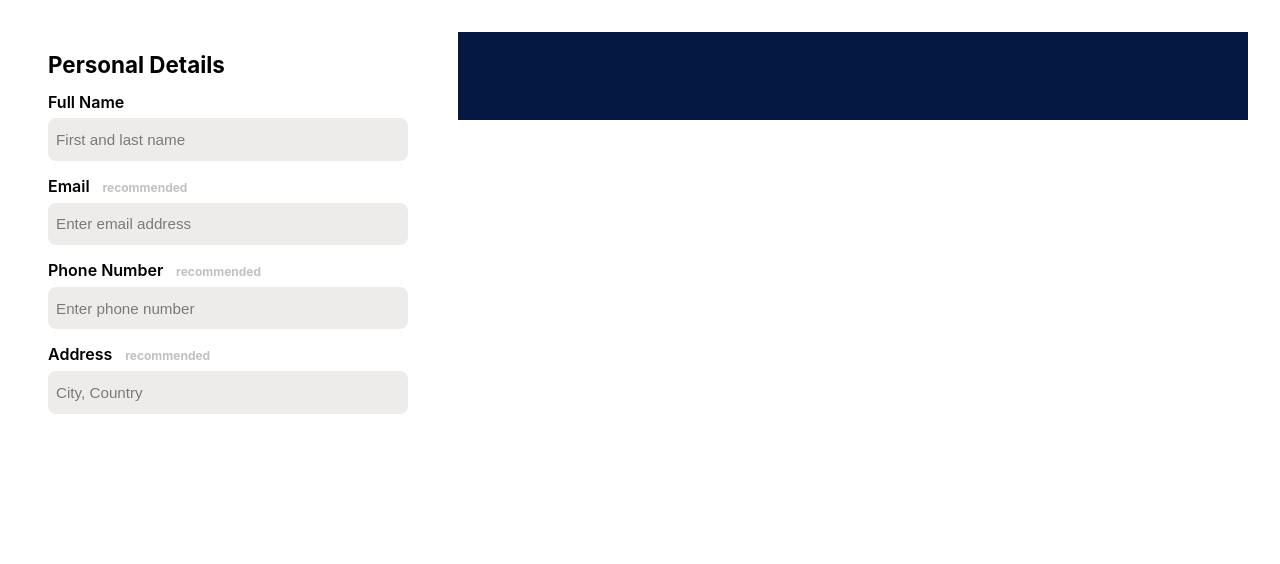
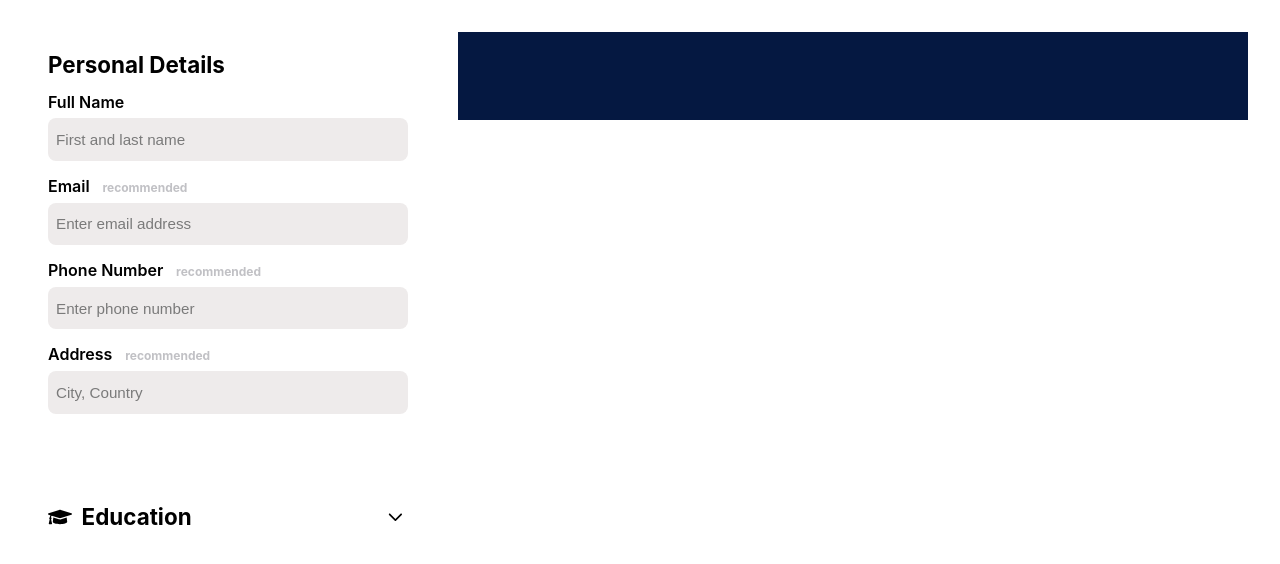
Before and after one commit to sobrands/cv-application, a React app: page / in a window 1280 px wide. Shown: the top 564 px of the page. Built offline with nearby package versions, Linux system fonts and the light colour scheme; the HTML template or start-up script is replaced by a standard one.

Commit message:
Added Education Modal

```diff
--- a/src/components/Form.jsx
+++ b/src/components/Form.jsx
@@ -1,10 +1,12 @@
 import "../styles/Form.css";
+import ExperienceModal from "./form-sections/ExperienceModal";
 import PersonalDetails from "./form-sections/PersonalDetails";
 
 export default function Form({ handleInputChange }) {
   return (
     <div className="formFill">
       <PersonalDetails handleInputChange={handleInputChange} />
+      <ExperienceModal />
     </div>
   );
 }
--- /dev/null
+++ b/src/components/form-sections/ExperienceModal.jsx
@@ -0,0 +1,84 @@
+import { useState } from "react";
+import "../../styles/Modal.css";
+import { RxCaretDown } from "react-icons/rx";
+import { FaGraduationCap } from "react-icons/fa";
+
+export default function ExpandableModal() {
+  const [isOpen, setIsOpen] = useState(false);
+  const [isFill, setIsFill] = useState(false);
+
+  function toggleExpand() {
+    setIsOpen(!isOpen);
+  }
+
+  function toggleFill() {
+    setIsFill(!isFill);
+  }
+
+  return (
+    <div className="formSection">
+      <div className="title">
+        <div className="titleName">
+          <FaGraduationCap className="titleLogo" />
+          <h1>Education</h1>
+        </div>
+        <button className={isOpen ? "open" : ""} onClick={toggleExpand}>
+          <RxCaretDown />
+        </button>
+      </div>
+      {isOpen && (
+        <div className={isOpen ? "open" : ""}>
+          {isFill ? (
+            <div className="fields">
+              <div className="details">
+                <label htmlFor="school">School</label>
+                <input
+                  id="school"
+                  name="school"
+                  placeholder="Enter school / university"
+                ></input>
+              </div>
+              <div className="details">
+                <label htmlFor="degree">Degree</label>
+                <input
+                  id="degree"
+                  name="degree"
+                  placeholder="Enter degree / field of study"
+                ></input>
+              </div>
+              <div className="details">
+                <label htmlFor="startDate">Start Date</label>
+                <input
+                  id="startDate"
+                  name="startDate"
+                  placeholder="Enter start date"
+                ></input>
+              </div>
+              <div className="details">
+                <label htmlFor="endDate">End Date</label>
+                <input
+                  id="endDate"
+                  name="endDate"
+                  placeholder="Enter end date"
+                ></input>
+              </div>
+              <div className="buttons">
+                <button className="delete">Delete</button>
+                <div className="edit">
+                  <button className="cancel" onClick={toggleFill}>
+                    Cancel
+                  </button>
+                  <button className="save">Save</button>
+                </div>
+              </div>
+            </div>
+          ) : (
+            <div className="add">
+              <button onClick={toggleFill}>+ Education</button>
+            </div>
+          )}
+        </div>
+      )}
+    </div>
+  );
+}
--- a/src/components/form-sections/PersonalDetails.jsx
+++ b/src/components/form-sections/PersonalDetails.jsx
@@ -2,7 +2,7 @@ import "../../styles/PersonalDetails.css";
 
 export default function PersonalDetails({ handleInputChange }) {
   return (
-    <div className="form">
+    <div className="formSection">
       <h1>Personal Details</h1>
       <div className="fields">
         <div className="details">
--- a/src/styles/Form.css
+++ b/src/styles/Form.css
@@ -1,5 +1,16 @@
 .formFill {
   flex-basis: 520px;
+  display: flex;
+  flex-direction: column;
+  gap: 2.5rem;
+}
+
+.formSection {
+  background-color: white;
+  color: black;
+  padding: 0.5rem 1rem;
+  border-radius: 10px;
+  border-color: #6d6767;
 }
 
 h1 {
--- /dev/null
+++ b/src/styles/Modal.css
@@ -0,0 +1,92 @@
+.formSection button:hover {
+  cursor: pointer;
+}
+
+.titleName {
+  display: flex;
+  align-items: center;
+  gap: 0.6rem;
+}
+
+.titleLogo {
+  font-size: 1.5rem;
+}
+
+.title {
+  display: flex;
+  justify-content: space-between;
+  align-items: center;
+}
+
+.title button {
+  text-align: center;
+  line-height: 0.1rem;
+  font-size: 1.8rem;
+  background-color: white;
+  color: black;
+  border: none;
+
+  transition: transform 0.3s ease-in-out;
+}
+
+.title button.open {
+  transform: rotate(-180deg);
+  transition: transform 0.3s ease-in-out;
+}
+
+div.open {
+  transform-origin: top;
+  animation: drop 0.3s ease-in-out;
+}
+
+@keyframes drop {
+  from {
+    transform: scaleY(0);
+  }
+
+  to {
+    transform: scaleY(1);
+  }
+}
+
+.add {
+  display: flex;
+  justify-content: center;
+  align-items: center;
+  margin: 2rem 0;
+}
+
+.add button {
+  background-color: white;
+  color: black;
+  padding: 1rem 3rem;
+  border: 3px solid rgb(168, 168, 168);
+  border-radius: 6rem;
+}
+
+.buttons {
+  margin-top: 1.4rem;
+  display: flex;
+  justify-content: space-between;
+}
+
+.buttons button {
+  padding: 0.6rem 1rem;
+  background-color: white;
+  color: rgb(133, 129, 129);
+  font-size: 0.9rem;
+  font-weight: 600;
+  border: 1px solid rgb(105, 102, 102);
+  border-radius: 0.5rem;
+}
+
+.edit {
+  display: flex;
+  gap: 0.8rem;
+}
+
+.edit .save {
+  background-color: rgb(116, 148, 245);
+  color: white;
+  border: 1px solid rgb(116, 148, 245);
+}
--- a/src/styles/PersonalDetails.css
+++ b/src/styles/PersonalDetails.css
@@ -1,11 +1,3 @@
-.form {
-  background-color: white;
-  color: black;
-  padding: 0.5rem 1rem;
-  border-radius: 10px;
-  border-color: #6d6767;
-}
-
 .fields {
   display: flex;
   flex-direction: column;
```
